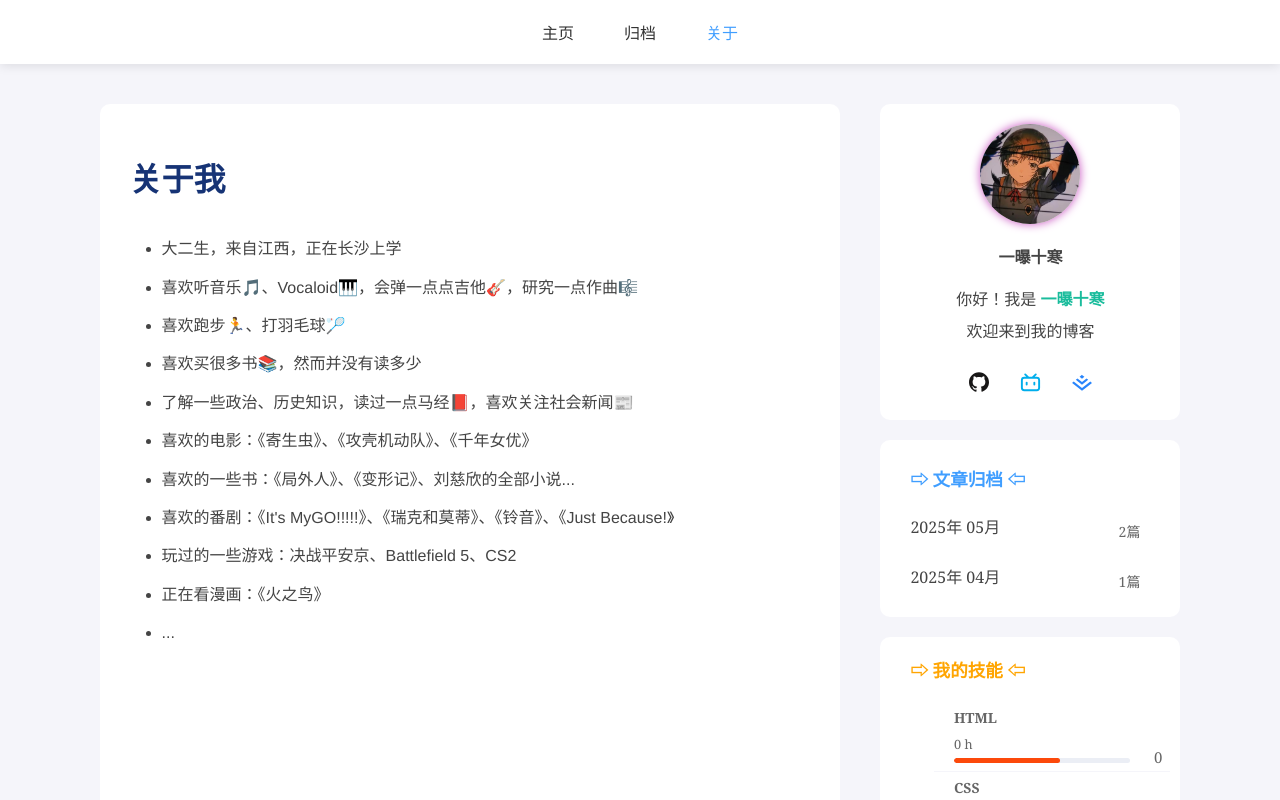
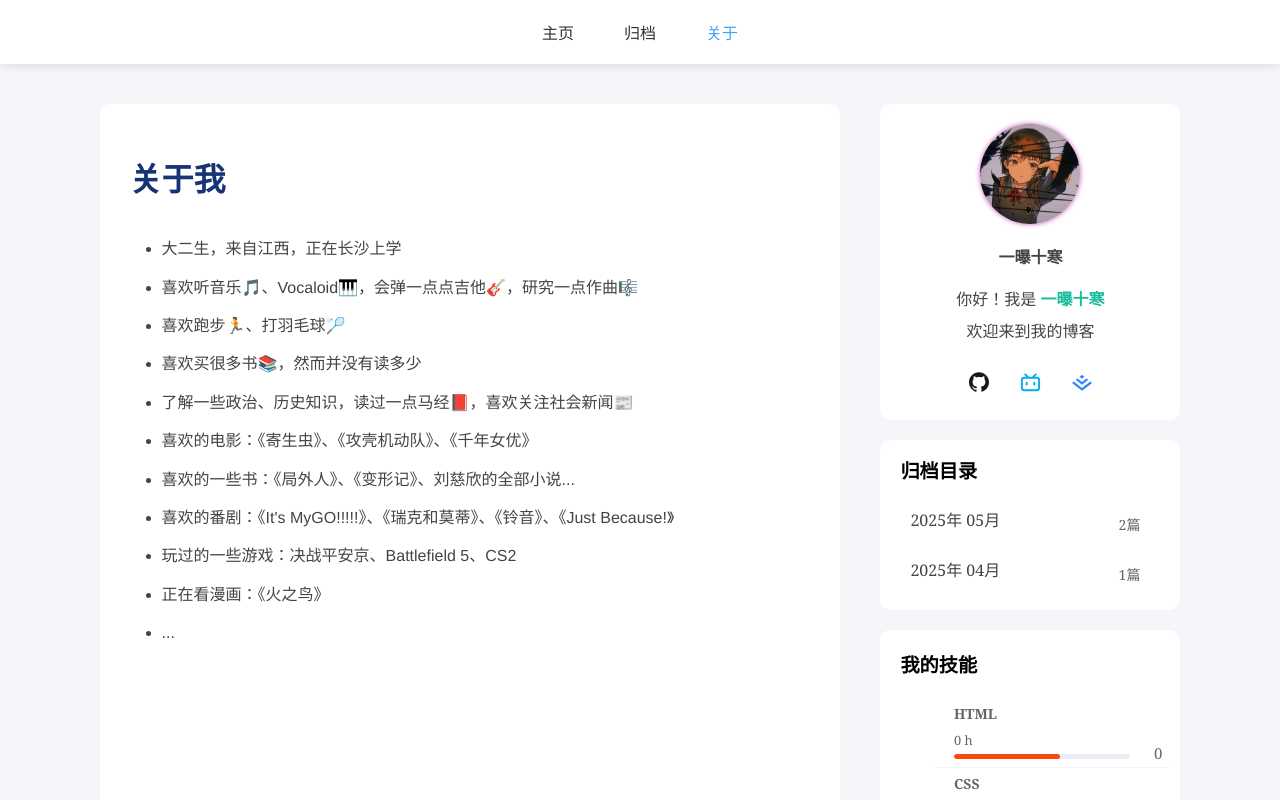
Before and after one commit to yuhhhy/blog-vue, a Vue app: page /about in a window 1280 px wide. Shown: the top 800 px of the page. Built offline with nearby package versions, Linux system fonts and the light colour scheme; a web font is replaced by a local one.

Commit message:
chore: 提升布局一致性：统一调整阴影效果、标题样式、两个主题的颜色变量、间距和边距

```diff
--- a/src/assets/styles/variable.scss
+++ b/src/assets/styles/variable.scss
@@ -42,5 +42,6 @@
     --orange: #ffa502;
     --cyan: #1abc9c;
     --grape: #c850c0;
+    --gold: #ffcc00;
     --lake: #A7CAFD;
 }
--- a/src/components/Sidebar/components/SidebarArchive.vue
+++ b/src/components/Sidebar/components/SidebarArchive.vue
@@ -27,7 +27,7 @@ onMounted(async () => {
 
 <template>
     <div class="sidebar-archive">
-        <div class="sidebar-archive-title">⇨ 文章归档 ⇦</div>
+        <div class="sidebar-archive-title">归档目录</div>
         <RouterLink
             v-for="(posts, date) in postsDividedByMonth"
             :key="date"
@@ -50,17 +50,14 @@ onMounted(async () => {
     padding: 16px 20px;
     overflow: hidden;
     &:hover {
-        box-shadow: 0 0 10px var(--skyblue);
+        box-shadow: 0 0 6px var(--skyblue);
         transition: 0.4s;
     }
     .sidebar-archive-title {
-        color: var(--blue);
-        font-family: var(--font-sans);
+        color: var(--black);
         font-weight: bold;
-        font-size: 1.1rem;
-        margin-left: 10px;
+        font-size: 1.2rem;
         margin-bottom: 10px;
-        margin-top: 10px;
     }
     .archive-month {
         cursor: pointer;
--- a/src/components/Sidebar/components/SidebarAuthor.vue
+++ b/src/components/Sidebar/components/SidebarAuthor.vue
@@ -42,7 +42,7 @@ const themeStore = useThemeStore();
     justify-content: center;
     gap: 30px;
     &:hover {
-        box-shadow: 0 0 10px var(--grape);
+        box-shadow: 0 0 6px var(--grape);
         transition: 0.4s;
     }
 
@@ -54,7 +54,7 @@ const themeStore = useThemeStore();
         display: flex;
         align-items: center;
         justify-content: center;
-        box-shadow: 0 0 10px var(--grape);
+        box-shadow: 0 0 5px var(--grape);
 
         &:hover {
             transform: scale(1.05);
--- a/src/components/Sidebar/components/SidebarBlogTags.vue
+++ b/src/components/Sidebar/components/SidebarBlogTags.vue
@@ -4,6 +4,7 @@
 
 <template>
     <div class="blog-tags">
+        <div class="blog-tags-header">文章标签</div>
         <RouterLink
             v-for="tag in tags"
             :key="tag"
@@ -22,19 +23,25 @@
     flex-wrap: wrap;
     border-radius: 10px;
     &:hover {
-        box-shadow: 0 0 10px var(--gold);
+        box-shadow: 0 0 6px var(--gold);
         transition: 0.4s;
     }
-
+    .blog-tags-header{
+        font-size: 1.2rem;
+        font-weight: bold;
+        margin-bottom: 10px;
+        width: 100%;
+    }
 
     .tag {
+        color: var(--quote-color);
         border-radius: 5px;
         padding: 5px 10px;
         &::before {
             content: '# ';
         }
         &:hover {
-            background-color: var(--blue);
+            background-color: var(--orange);
             color: white;
         }
     }
--- a/src/components/Sidebar/components/SidebarTags.vue
+++ b/src/components/Sidebar/components/SidebarTags.vue
@@ -5,7 +5,7 @@ import tagList from '@/data/tagList.js'
 
 <template>
     <div class="sidebar-tags">
-        <div class="sidebar-tags-title">⇨ 我的技能 ⇦</div>
+        <div class="sidebar-tags-title">我的技能</div>
         <Tag v-for="tag in tagList" :tag="tag"></Tag>
     </div>
 </template>
@@ -19,15 +19,13 @@ import tagList from '@/data/tagList.js'
     width: 100%;
     padding: 10px;
     &:hover {
-        box-shadow: 0 0 10px var(--orange);
+        box-shadow: 0 0 6px var(--orange);
         transition: 0.4s;
     }
     .sidebar-tags-title {
-        color: var(--orange);
-        font-family: var(--font-sans);
         font-weight: bold;
-        font-size: 1.1rem;
-        margin-left: 20px;
+        font-size: 1.2rem;
+        margin-left: 10px;
         margin-bottom: 20px;
         margin-top: 10px;
     }
--- a/src/components/Sidebar/components/SidebarToc.vue
+++ b/src/components/Sidebar/components/SidebarToc.vue
@@ -22,16 +22,17 @@ defineProps({
     height: fit-content;
     width: 100%;
     padding-top: 20px;
+    padding-bottom: 20px;
     border-radius: 10px;
     position: sticky;
     top: 84px; // 必须指定top/left/right/bottom值
 
     &:hover {
-        box-shadow: 0 0 10px var(--cyan);
+        box-shadow: 0 0 6px var(--cyan);
     }
 
     .toc-header {
-        margin-left: 30px;
+        padding-left: 20px;
         font-size: 1.2rem;
         font-weight: bold;
         margin-bottom: 10px;
@@ -40,7 +41,6 @@ defineProps({
         color: var(--skyblue);
         font-size: 0.9rem;
         line-height: 1.5;
-        margin-bottom: 20px;
     }
     :deep(ul), :deep(ol) {
         padding-left: 2em;
```
